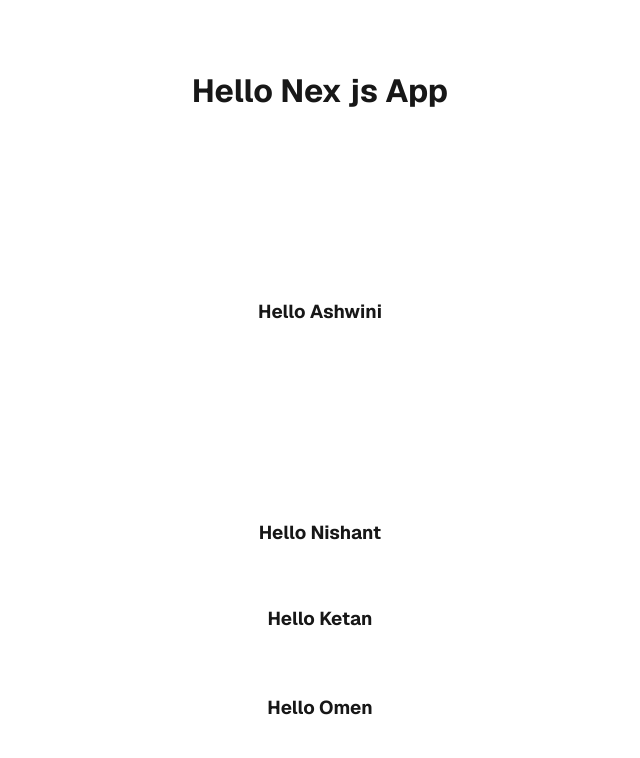
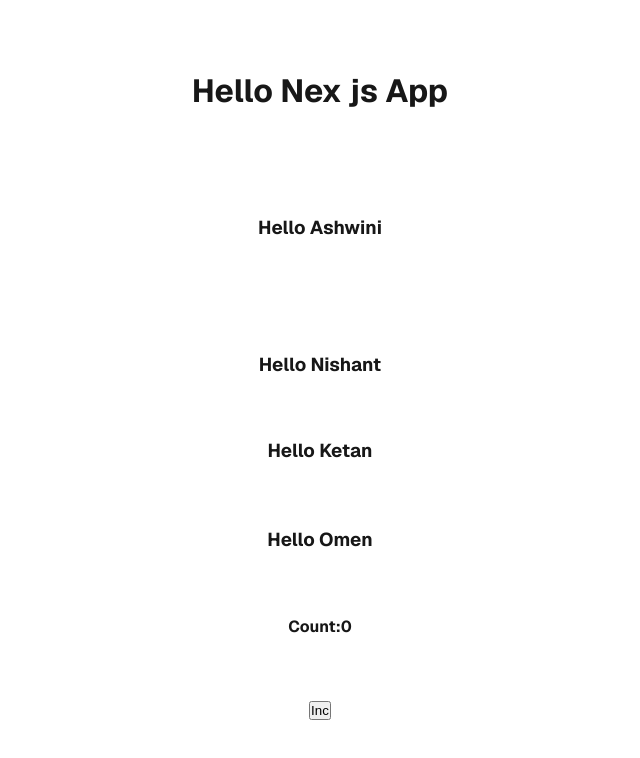
Before and after one commit to fhabhishektiwari/blog_nextjs, a Next.js app: page / in a window 1280 px wide. Shown: the top 758 px of the page, without its empty margins (320-960 px from the left). Built offline with nearby package versions, Linux system fonts and the light colour scheme.

Commit message:
added counter component

```diff
--- a/src/app/page.js
+++ b/src/app/page.js
@@ -1,3 +1,5 @@
+"use client";
+import { useState } from "react";
 import styles from "./page.module.css";
 
 export default function Home() {
@@ -9,6 +11,8 @@ export default function Home() {
       <User name="Nishant" />
       <User name="Ketan" />
       <User name="Omen" />
+      <Counter />
+      {/* {Counter()}//avoid to use */}
     </div>
   );
 }
@@ -16,3 +20,16 @@ export default function Home() {
 const User = (props) => {
   return <h3>Hello {props.name}</h3>;
 };
+
+const Counter = () => {
+  const [count, setCount] = useState(0);
+  const handleClick = () => {
+    setCount(count + 1);
+  };
+  return (
+    <>
+      <h4>Count:{count}</h4>
+      <button onClick={handleClick}>Inc</button>
+    </>
+  );
+};
```
